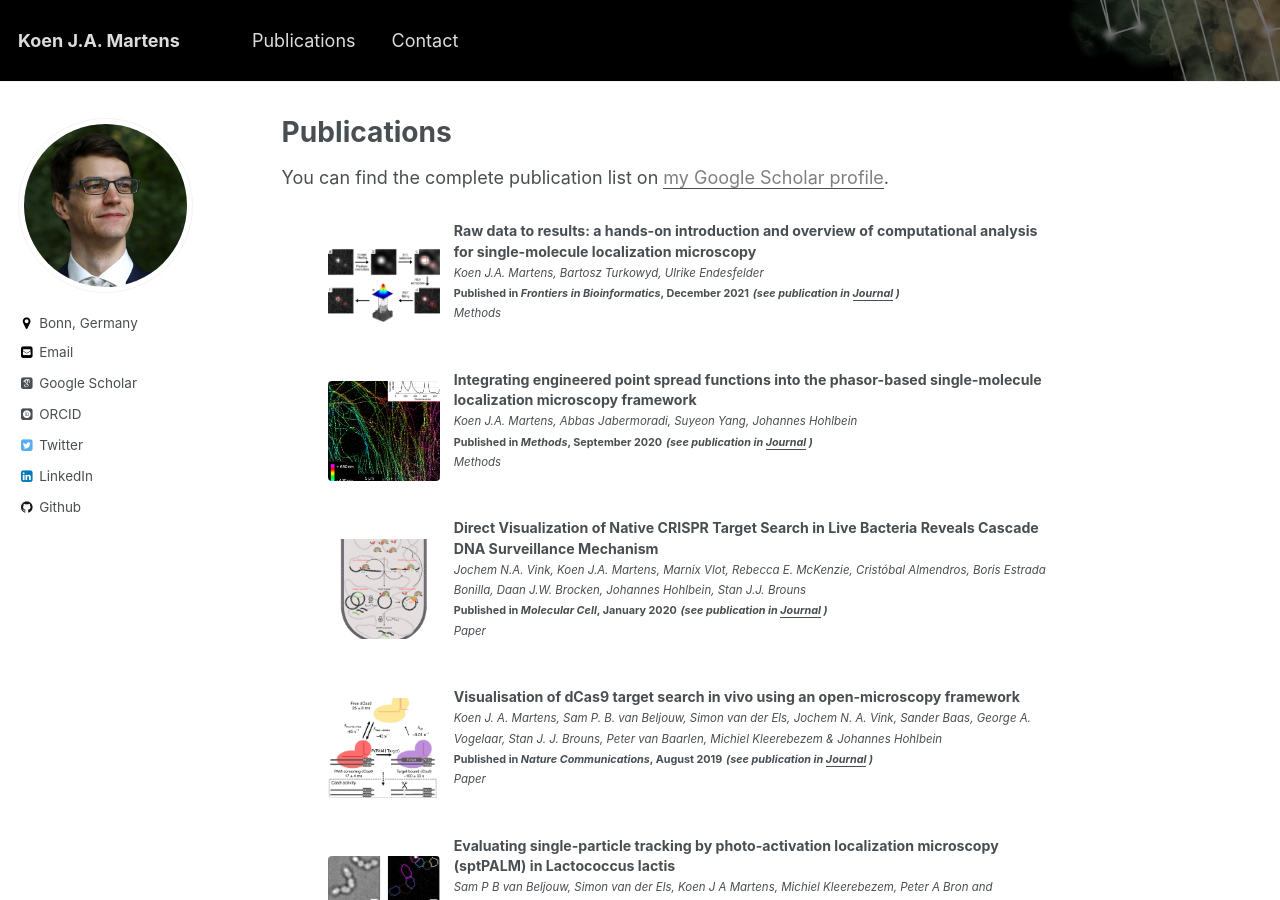
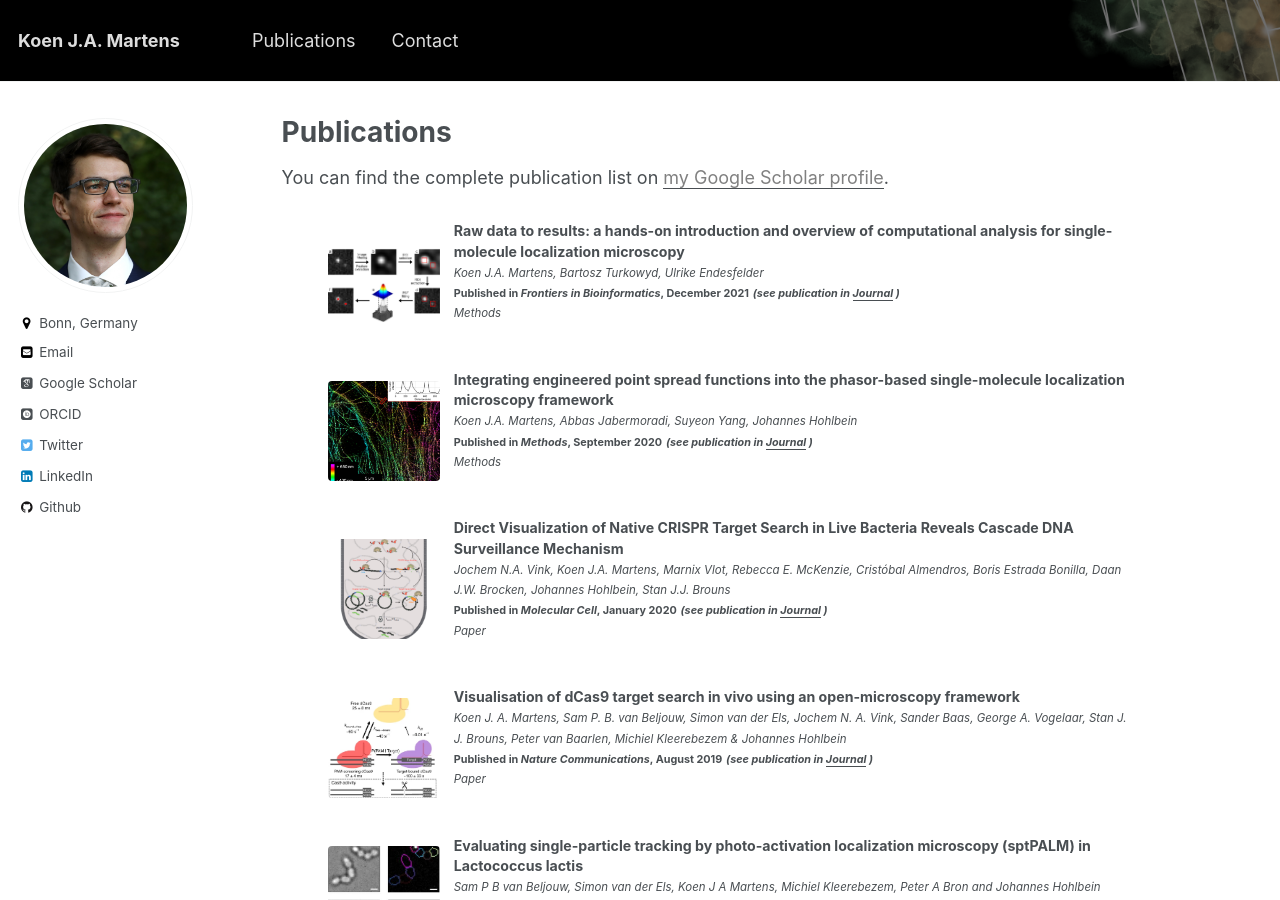
Before and after one commit to kjamartens/kjamartens.github.io, a Jekyll site: the page built from _pages/publications.md, in a window 1280 px wide and 900 px high. Built offline with Jekyll 4.4.1, drawn with Linux system fonts in a browser that asks for light colours; some web fonts are replaced; comment, search, counter and statistics services are not loaded.

Commit message:
Smaller TDs at badges

```diff
--- a/_includes/archive-single-pub.html
+++ b/_includes/archive-single-pub.html
@@ -23,7 +23,7 @@
       </div>
     {% endif %}
 	</td> <!-- e -->
-	<td width="58%" style="border: none;">
+	<td width="66%" style="border: none;">
 	<article class="archive__item" itemscope itemtype="http://schema.org/CreativeWork">
     <span style="font-size:1.05em; line-height: 0.1; font-weight:bold" class="archive__item-title" itemprop="headline">
       {% if post.link %}
@@ -60,13 +60,13 @@
   </article>
   </td>
 
-  <td width="10%" style="border: none;">
+  <td width="6%" style="border: none;">
     <!--VersionwithIFDOI-->
     {% if post.doi %}
         <div data-badge-popover="right" data-badge-type="donut" data-doi="{{ post.doi }}" data-hide-no-mentions="true" class="altmetric-embed"></div>
     {% endif %}
   </td>
-  <td width="10%" style="border: none;">
+  <td width="6%" style="border: none;">
   {% if post.doi %}
       <span class="__dimensions_badge_embed__" data-doi="{{ post.doi }}" data-style="small_circle"></span><script async src="https://badge.dimensions.ai/badge.js" charset="utf-8"></script>
   {% endif %}
```
